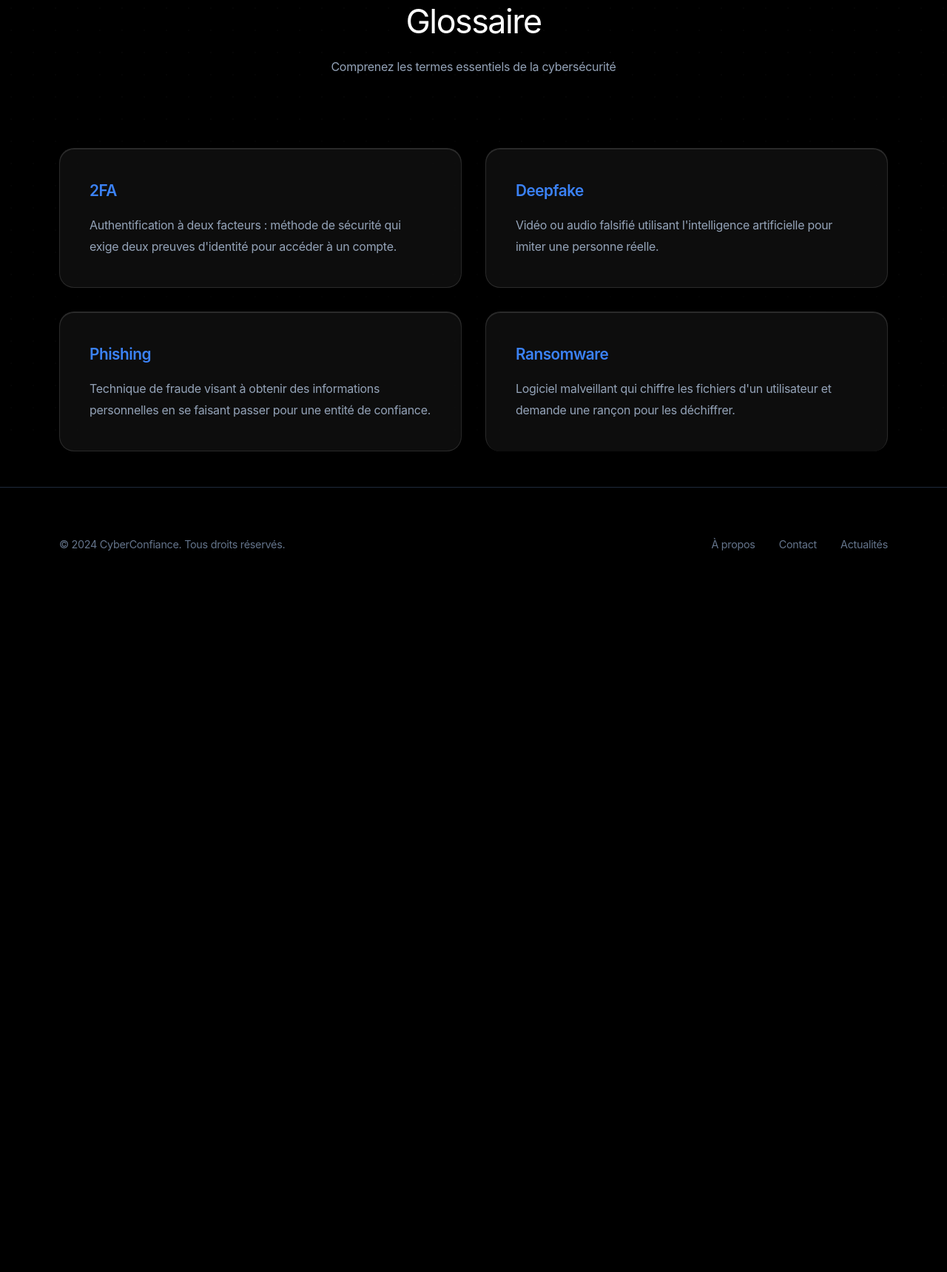
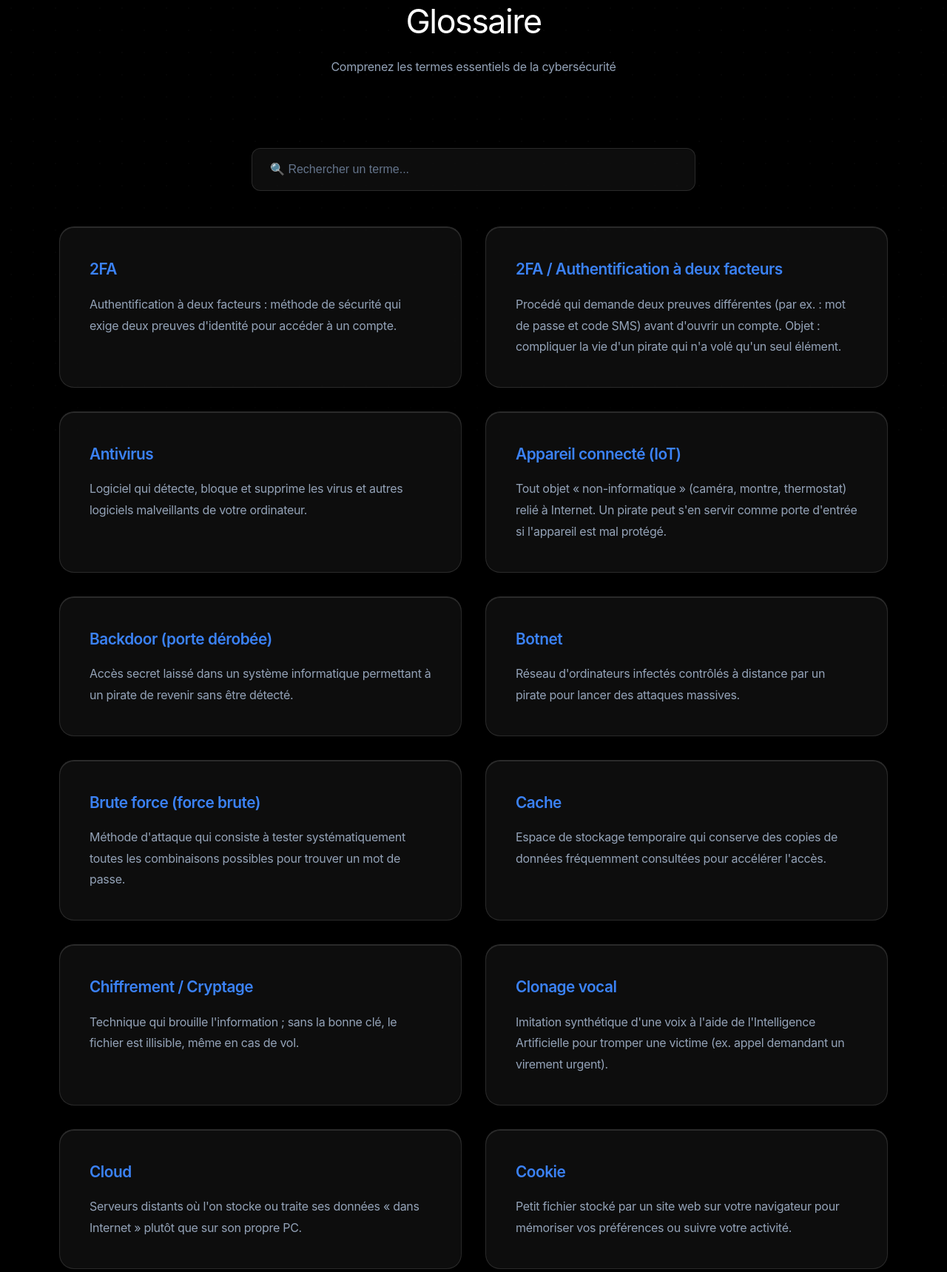
Before and after one commit to moa-digitalagency/CyberConfiance, a Flask app: page /glossary in a window 1280 px wide. Shown: the part 214-1933 px from the top of the page at 74% size. Before the commit the page ends 958 px from the top, so only its background shows below. Run offline with Flask 3, Linux system fonts and the light colour scheme; data comes from the database, SQL or seed files in the repository.

Commit message:
Add links to scenario rules and a searchable glossary
Updates static CSS and HTML templates to include dynamic linking of scenario rules and a searchable glossary with seed data.

Replit-Commit-Author: Agent
Replit-Commit-Session-Id: fb205754-8a6e-40fd-ba0e-466f4fb9042e
Replit-Commit-Checkpoint-Type: intermediate_checkpoint
Replit-Commit-Event-Id: 02cd2a24-1f0f-464f-bb4b-06d5f038b3f4
Replit-Commit-Screenshot-Url: https://storage.googleapis.com/screenshot-production-us-central1/bf1af7fb-8121-4717-9fbd-04c6c3fdb1b2/fb205754-8a6e-40fd-ba0e-466f4fb9042e/XzHGx2G

```diff
--- /dev/null
+++ b/data/glossary_seed.json
@@ -0,0 +1,162 @@
+[
+  {
+    "term": "2FA / Authentification à deux facteurs",
+    "definition": "Procédé qui demande deux preuves différentes (par ex. : mot de passe et code SMS) avant d'ouvrir un compte. Objet : compliquer la vie d'un pirate qui n'a volé qu'un seul élément."
+  },
+  {
+    "term": "Appareil connecté (IoT)",
+    "definition": "Tout objet « non-informatique » (caméra, montre, thermostat) relié à Internet. Un pirate peut s'en servir comme porte d'entrée si l'appareil est mal protégé."
+  },
+  {
+    "term": "Chiffrement / Cryptage",
+    "definition": "Technique qui brouille l'information ; sans la bonne clé, le fichier est illisible, même en cas de vol."
+  },
+  {
+    "term": "Clonage vocal",
+    "definition": "Imitation synthétique d'une voix à l'aide de l'Intelligence Artificielle pour tromper une victime (ex. appel demandant un virement urgent)."
+  },
+  {
+    "term": "Cloud",
+    "definition": "Serveurs distants où l'on stocke ou traite ses données « dans Internet » plutôt que sur son propre PC."
+  },
+  {
+    "term": "Dark Web",
+    "definition": "Partie d'Internet inaccessible aux navigateurs classiques ; anonymisée, elle sert souvent de marché noir pour données volées."
+  },
+  {
+    "term": "Deepfake",
+    "definition": "Vidéo truquée par Intelligence artificielle faisant dire ou faire à quelqu'un ce qu'il n'a jamais dit ou fait."
+  },
+  {
+    "term": "Disque dur crypté / Clé USB chiffrée",
+    "definition": "Support de stockage protégé par chiffrement ; même volé, son contenu reste secret sans le mot de passe."
+  },
+  {
+    "term": "Firewall / Pare-feu",
+    "definition": "Logiciel ou boîtier qui filtre le trafic réseau et bloque les connexions indésirables."
+  },
+  {
+    "term": "Hacker",
+    "definition": "Individu qui exploite ou détourne un système informatique, souvent à des fins malveillantes (synonyme de « pirate »)."
+  },
+  {
+    "term": "IA (Intelligence artificielle)",
+    "definition": "Programmes capables d'« apprendre » à partir de données pour aider… ou pour attaquer, comme dans les deepfakes."
+  },
+  {
+    "term": "Ingénierie sociale",
+    "definition": "Manipulation psychologique destinée à pousser une personne à révéler une information ou réaliser une action risquée."
+  },
+  {
+    "term": "Keylogger",
+    "definition": "Logiciel espion qui enregistre chaque frappe au clavier pour voler mots de passe ou messages."
+  },
+  {
+    "term": "Malware (logiciel malveillant)",
+    "definition": "Terme-parapluie pour tout programme conçu pour nuire : virus, cheval de Troie, ransomware, etc."
+  },
+  {
+    "term": "Man-in-the-Middle (attaque)",
+    "definition": "Pirate placé « entre » vous et le site visé pour intercepter ou modifier les données qui transitent, souvent sur un Wi-Fi public."
+  },
+  {
+    "term": "Mot de passe complexe",
+    "definition": "Chaîne d'au moins 12 caractères mêlant majuscules, minuscules, chiffres et symboles; première barrière contre l'intrusion."
+  },
+  {
+    "term": "Gestionnaire de mots de passe",
+    "definition": "Coffre-fort chiffré qui génère et retient pour vous tous vos mots de passe."
+  },
+  {
+    "term": "Phishing (hameçonnage)",
+    "definition": "Courriel ou message frauduleux qui imite un service légitime pour subtiliser identifiants ou argent."
+  },
+  {
+    "term": "Ransomware",
+    "definition": "Malware qui chiffre vos fichiers puis réclame une rançon pour les déverrouiller."
+  },
+  {
+    "term": "VPN (Virtual Private Network)",
+    "definition": "Tunnel chiffré entre votre appareil et Internet ; il protège vos données sur des réseaux non fiables."
+  },
+  {
+    "term": "Wi-Fi public",
+    "definition": "Réseau sans-fil ouvert (cafés, aéroports) souvent non chiffré ; un pirate peut y espionner votre trafic."
+  },
+  {
+    "term": "Antivirus",
+    "definition": "Logiciel qui détecte, bloque et supprime les virus et autres logiciels malveillants de votre ordinateur."
+  },
+  {
+    "term": "Backdoor (porte dérobée)",
+    "definition": "Accès secret laissé dans un système informatique permettant à un pirate de revenir sans être détecté."
+  },
+  {
+    "term": "Botnet",
+    "definition": "Réseau d'ordinateurs infectés contrôlés à distance par un pirate pour lancer des attaques massives."
+  },
+  {
+    "term": "Brute force (force brute)",
+    "definition": "Méthode d'attaque qui consiste à tester systématiquement toutes les combinaisons possibles pour trouver un mot de passe."
+  },
+  {
+    "term": "Cache",
+    "definition": "Espace de stockage temporaire qui conserve des copies de données fréquemment consultées pour accélérer l'accès."
+  },
+  {
+    "term": "Cookie",
+    "definition": "Petit fichier stocké par un site web sur votre navigateur pour mémoriser vos préférences ou suivre votre activité."
+  },
+  {
+    "term": "DDoS (Distributed Denial of Service)",
+    "definition": "Attaque visant à rendre un service indisponible en le saturant de requêtes provenant de multiples sources."
+  },
+  {
+    "term": "DNS (Domain Name System)",
+    "definition": "Système qui traduit les noms de domaine (comme google.com) en adresses IP compréhensibles par les ordinateurs."
+  },
+  {
+    "term": "Exploit",
+    "definition": "Programme ou technique qui profite d'une faille de sécurité dans un logiciel pour compromettre un système."
+  },
+  {
+    "term": "Métadonnées",
+    "definition": "Données sur les données : informations cachées dans un fichier (date, lieu, appareil utilisé) qui peuvent révéler des informations sensibles."
+  },
+  {
+    "term": "Patch de sécurité",
+    "definition": "Mise à jour logicielle qui corrige des vulnérabilités ou failles de sécurité découvertes."
+  },
+  {
+    "term": "Root / Administrateur",
+    "definition": "Compte avec les privilèges les plus élevés sur un système, permettant de tout contrôler et modifier."
+  },
+  {
+    "term": "Sauvegarde (Backup)",
+    "definition": "Copie de sécurité de vos données stockée séparément pour pouvoir les restaurer en cas de perte ou d'attaque."
+  },
+  {
+    "term": "Shoulder surfing",
+    "definition": "Technique d'espionnage consistant à regarder par-dessus l'épaule de quelqu'un pour voler des informations confidentielles."
+  },
+  {
+    "term": "Spam",
+    "definition": "Courriels non sollicités envoyés en masse, souvent à des fins publicitaires ou malveillantes."
+  },
+  {
+    "term": "Spear phishing",
+    "definition": "Attaque de phishing ciblée et personnalisée visant une personne ou organisation spécifique."
+  },
+  {
+    "term": "SSL/TLS",
+    "definition": "Protocoles de sécurité qui chiffrent les communications entre votre navigateur et un site web (reconnaissables au 'https')."
+  },
+  {
+    "term": "Trojan (Cheval de Troie)",
+    "definition": "Logiciel malveillant déguisé en programme légitime qui ouvre une porte d'accès aux pirates."
+  },
+  {
+    "term": "Zero-day",
+    "definition": "Faille de sécurité inconnue du développeur et non corrigée, exploitée par des pirates avant qu'un patch ne soit disponible."
+  }
+]
--- a/static/css/style.css
+++ b/static/css/style.css
@@ -1800,6 +1800,83 @@ footer {
 
 .scenario-threat-type strong {
     color: var(--text-primary);
+}
+
+.scenario-rules-links {
+    margin-top: 2rem;
+    padding-top: 2rem;
+    border-top: 1px solid rgba(255, 255, 255, 0.1);
+    display: none;
+}
+
+.scenario-rules-links h4 {
+    color: var(--text-primary);
+    font-size: 1.1rem;
+    margin-bottom: 1rem;
+    font-weight: 500;
+}
+
+.rules-buttons {
+    display: flex;
+    flex-wrap: wrap;
+    gap: 0.8rem;
+}
+
+.rule-link-button {
+    display: inline-block;
+    padding: 0.6rem 1.2rem;
+    background: rgba(59, 130, 246, 0.15);
+    border: 1px solid rgba(59, 130, 246, 0.3);
+    border-radius: 8px;
+    color: var(--accent-blue);
+    text-decoration: none;
+    font-size: 0.9rem;
+    font-weight: 500;
+    transition: all 0.3s ease;
+}
+
+.rule-link-button:hover {
+    background: rgba(59, 130, 246, 0.25);
+    border-color: var(--accent-blue);
+    transform: translateY(-2px);
+    box-shadow: 0 4px 12px rgba(59, 130, 246, 0.3);
+}
+
+.glossary-search-container {
+    margin-bottom: 3rem;
+    max-width: 600px;
+    margin-left: auto;
+    margin-right: auto;
+}
+
+.glossary-search-input {
+    width: 100%;
+    padding: 1.2rem 1.5rem;
+    font-size: 1rem;
+    color: var(--text-primary);
+    background: rgba(255, 255, 255, 0.05);
+    backdrop-filter: blur(40px) saturate(150%);
+    -webkit-backdrop-filter: blur(40px) saturate(150%);
+    border: 1px solid rgba(255, 255, 255, 0.12);
+    border-radius: 12px;
+    outline: none;
+    transition: all 0.3s ease;
+}
+
+.glossary-search-input::placeholder {
+    color: var(--text-muted);
+}
+
+.glossary-search-input:focus {
+    border-color: var(--accent-blue);
+    box-shadow: 0 0 0 3px rgba(59, 130, 246, 0.1);
+}
+
+.no-results {
+    text-align: center;
+    padding: 3rem;
+    color: var(--text-secondary);
+    font-size: 1.1rem;
 }
 
 .tools-grid {
--- a/templates/glossary.html
+++ b/templates/glossary.html
@@ -12,18 +12,61 @@
 
 <section class="content-section">
     <div class="container">
+        <div class="glossary-search-container">
+            <input type="text" id="glossary-search" class="glossary-search-input" placeholder="🔍 Rechercher un terme...">
+        </div>
+
         {% if terms %}
-        <div class="glossary-grid">
+        <div class="glossary-grid" id="glossary-grid">
             {% for term in terms %}
-            <div class="glossary-item glass-card">
+            <div class="glossary-item glass-card" data-term="{{ term.term|lower }}" data-definition="{{ term.definition|lower }}">
                 <h3>{{ term.term }}</h3>
                 <p>{{ term.definition }}</p>
             </div>
             {% endfor %}
+        </div>
+        <div id="no-results" class="no-results" style="display: none;">
+            <p>Aucun terme ne correspond à votre recherche.</p>
         </div>
         {% else %}
         <p>Aucun terme disponible pour le moment.</p>
         {% endif %}
     </div>
 </section>
+
+<script>
+document.addEventListener('DOMContentLoaded', function() {
+    const searchInput = document.getElementById('glossary-search');
+    const glossaryGrid = document.getElementById('glossary-grid');
+    const glossaryItems = document.querySelectorAll('.glossary-item');
+    const noResults = document.getElementById('no-results');
+
+    if (searchInput) {
+        searchInput.addEventListener('input', function() {
+            const searchTerm = this.value.toLowerCase().trim();
+            let visibleCount = 0;
+
+            glossaryItems.forEach(function(item) {
+                const term = item.getAttribute('data-term');
+                const definition = item.getAttribute('data-definition');
+
+                if (term.includes(searchTerm) || definition.includes(searchTerm)) {
+                    item.style.display = '';
+                    visibleCount++;
+                } else {
+                    item.style.display = 'none';
+                }
+            });
+
+            if (visibleCount === 0) {
+                noResults.style.display = 'block';
+                glossaryGrid.style.display = 'none';
+            } else {
+                noResults.style.display = 'none';
+                glossaryGrid.style.display = 'grid';
+            }
+        });
+    }
+});
+</script>
 {% endblock %}
```
Also changed, not shown: templates/scenarios.html (+37 -0 lines), utils/seed_data.py (+32 -0 lines), 1 other file.
